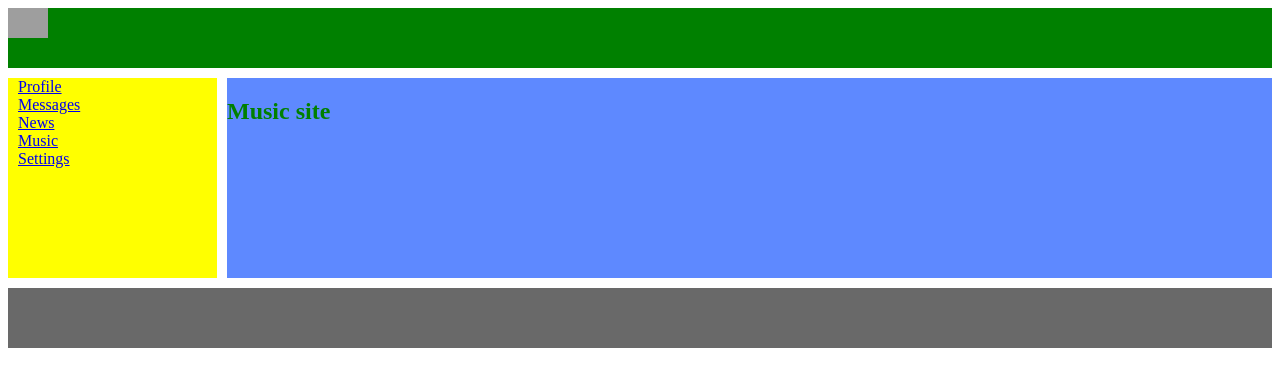
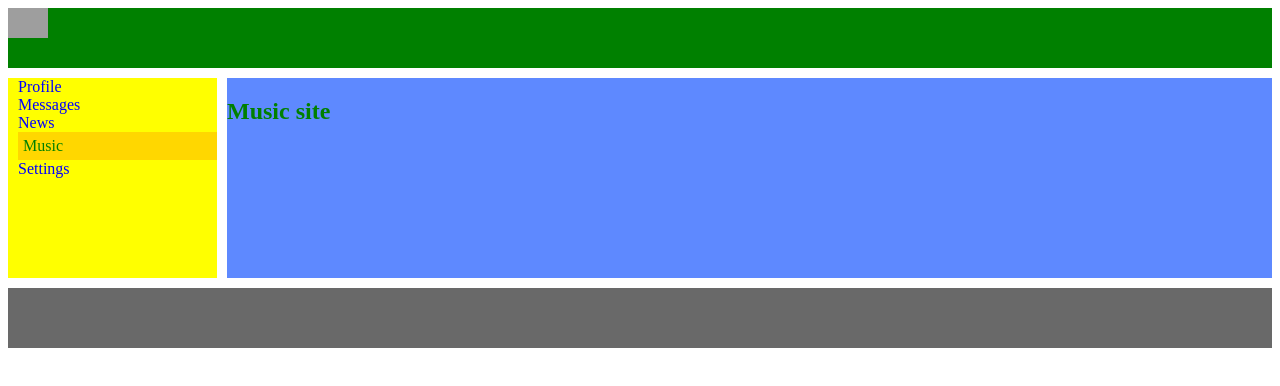
Before and after one commit to armeagle777/itkamasutra, a React (Create React App) app: page /music in a window 1280 px wide. Shown: the top 386 px of the page. Built offline with nearby package versions, Linux system fonts and the light colour scheme; grey boxes are pictures that could not be loaded.

Commit message:
Navlink class active

```diff
--- a/src/components/aside.jsx
+++ b/src/components/aside.jsx
@@ -6,11 +6,21 @@ const Aside = () => {
   return (
     <aside className={classes.aside}>
       <nav className={classes.nav}>
-        <NavLink to="/profile">Profile</NavLink>
-        <NavLink to="/dialogs">Messages</NavLink>
-        <NavLink to="/news">News</NavLink>
-        <NavLink to="/music">Music</NavLink>
-        <NavLink to="/settings">Settings</NavLink>
+        <NavLink to="/profile" activeClassName={classes.activLink}>
+          Profile
+        </NavLink>
+        <NavLink to="/dialogs" activeClassName={classes.activLink}>
+          Messages
+        </NavLink>
+        <NavLink to="/news" activeClassName={classes.activLink}>
+          News
+        </NavLink>
+        <NavLink to="/music" activeClassName={classes.activLink}>
+          Music
+        </NavLink>
+        <NavLink to="/settings" activeClassName={classes.activLink}>
+          Settings
+        </NavLink>
       </nav>
     </aside>
   );
--- a/src/styles/aside.module.css
+++ b/src/styles/aside.module.css
@@ -8,3 +8,12 @@
   display: flex;
   flex-direction: column;
 }
+.aside a {
+  color: blue;
+  text-decoration: none;
+}
+.aside a.activLink {
+  color: green;
+  background: gold;
+  padding: 5px;
+}
```
